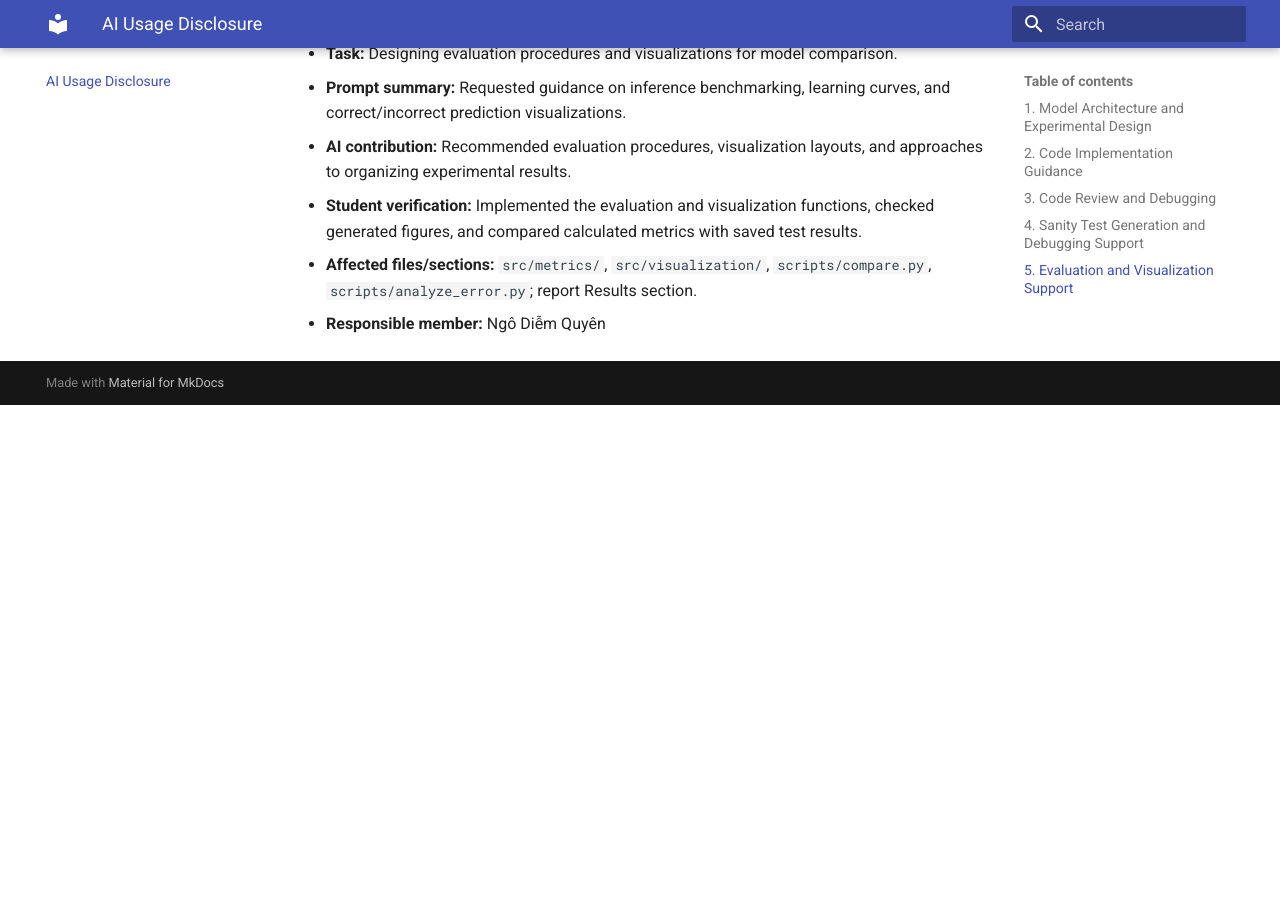
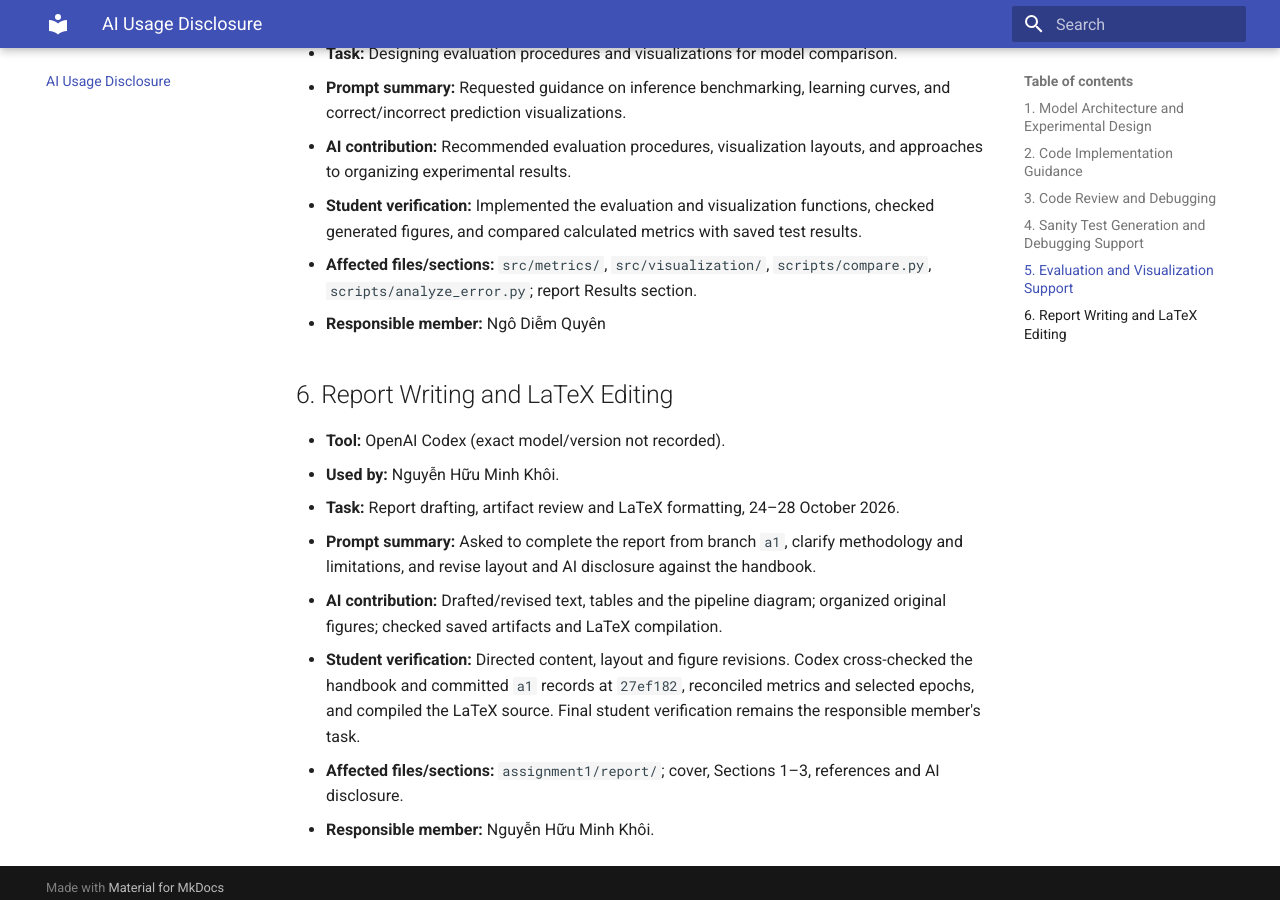
Before and after one commit to Sunnyngooo/CO3133_Group05_Assignment, an MkDocs documentation site: the page built from docs/ai_usage.md, in a window 1280 px wide and 900 px high, scrolled down 2238 px. Built offline with MkDocs 1.6.1 and Material for MkDocs 9.7.7, drawn with Linux system fonts in a browser that asks for light colours; before the commit the page ends 2643 px from its top, so only the background shows below that; some of the changed text lies outside the part shown.

Commit message:
docs: add Khoi AI disclosure and correct landing group ID

```diff
--- a/docs/ai_usage.md
+++ b/docs/ai_usage.md
@@ -1,6 +1,6 @@
 # AI Usage Disclosure — Assignment 1
 
-This document records the use of AI assistance during Assignment 1. The activities below describe AI contributions and the corresponding student verification. The student remained responsible for implementing, testing, and validating the submitted work.
+This document records the use of AI assistance during Assignment 1. The activities below describe AI contributions and the corresponding student verification. Each member remains responsible for implementing, reviewing, and validating their submitted work.
 
 ## 1. Model Architecture and Experimental Design
 
@@ -56,3 +56,14 @@ This document records the use of AI assistance during Assignment 1. The activiti
 - **Student verification:** Implemented the evaluation and visualization functions, checked generated figures, and compared calculated metrics with saved test results.
 - **Affected files/sections:** `src/metrics/`, `src/visualization/`, `scripts/compare.py`, `scripts/analyze_error.py`; report Results section.
 - **Responsible member:** Ngô Diễm Quyên
+
+## 6. Report Writing and LaTeX Editing
+
+- **Tool:** OpenAI Codex (exact model/version not recorded).
+- **Used by:** Nguyễn Hữu Minh Khôi.
+- **Task:** Report drafting, artifact review and LaTeX formatting, 24–28 October 2026.
+- **Prompt summary:** Asked to complete the report from branch `a1`, clarify methodology and limitations, and revise layout and AI disclosure against the handbook.
+- **AI contribution:** Drafted/revised text, tables and the pipeline diagram; organized original figures; checked saved artifacts and LaTeX compilation.
+- **Student verification:** Directed content, layout and figure revisions. Codex cross-checked the handbook and committed `a1` records at `27ef182`, reconciled metrics and selected epochs, and compiled the LaTeX source. Final student verification remains the responsible member's task.
+- **Affected files/sections:** `assignment1/report/`; cover, Sections 1–3, references and AI disclosure.
+- **Responsible member:** Nguyễn Hữu Minh Khôi.
```
Also changed, not shown: docs/index.md (+1 -1 lines).
